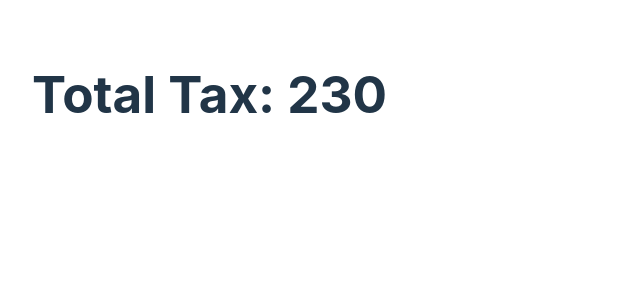
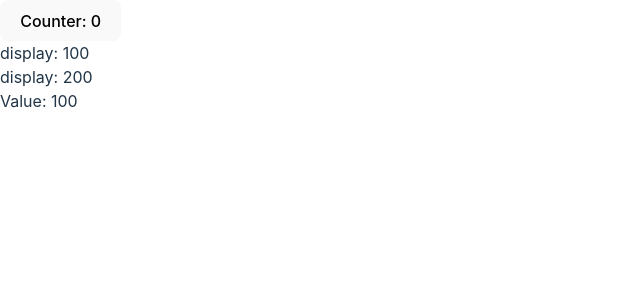
Before and after one commit to pankaj-gitcode/ReactJS, a React (Vite) app in the folder reconcilliation_useRef_useMemo_useState_useCallback_useMemo/react-app-test/: page / in a window 1280 px wide. Shown: the top 300 px of the page, without its empty margins (0-640 px from the left). Built offline with nearby package versions, Linux system fonts and the light colour scheme.

Commit message:
memo_useCallback

```diff
--- a/reconcilliation_useRef_useMemo_useState_useCallback_useMemo/react-app-test/src/App.jsx
+++ b/reconcilliation_useRef_useMemo_useState_useCallback_useMemo/react-app-test/src/App.jsx
@@ -1,42 +1,39 @@
-import React, {useState, useEffect, useMemo} from 'react'
-import './App.css'
+import React, {useState, memo, useCallback} from 'react'
 
 export default function App(){
-  const [exchange1Data, setExchange1Data] = useState({});
-  const [exchange2Data, setExchange2Data] = useState({});
-  const [bankData, setBankData] = useState({});
+  const [counter, setCounter] = useState(0);
 
-  useEffect(()=>{
-    setExchange1Data({return:100});
-    console.log('UE-1')
+  const click = ()=>{
+    setCounter(counter+1);
+  }
+  const value = 100;
+  const value1 = 200;
+
+  const func1 = useCallback(()=>{
+    const a = 100;
+    return a;
   }, [])
-
-  useEffect(()=>{
-    setExchange2Data({return: 100});
-    console.log("UE-2")
-  }, [])
-
-  useEffect(()=>{
-    setTimeout(()=>{
-      setBankData({return:100});
-      console.log("UE-3 | Timeout")
-    }, 5000);
-  }, [])
-
-  //useMemo
-  const exchangeData = useMemo(()=>{
-    console.log("useMemo...")
-    const totalExchangeData = exchange1Data.return + exchange2Data.return;
-    return totalExchangeData;
-  }, [exchange1Data, exchange2Data]);
-
-  const tax = exchangeData + bankData.return * 0.3 ;
-  console.log("Expensive Calculation");
-
   return(
     <div>
-      <h1>Total Tax: {tax}</h1>
-      {console.log("CS")}
+      <button onClick={click}>Counter: {counter}</button>
+      <Display title={value}/>
+      <Display title={value1}/>
+      <Display1 val={func1} />
+
     </div>
   )
 }
+
+const Display =memo(({title})=>{
+  console.log("This is re-rendered!!")
+  return(
+    <div>display: {title}</div>
+  )
+})
+
+const Display1 = memo(({val})=>{
+  console.log("function re-renders")
+  return(
+    <div>Value: {val()}</div>
+  )
+})
```
